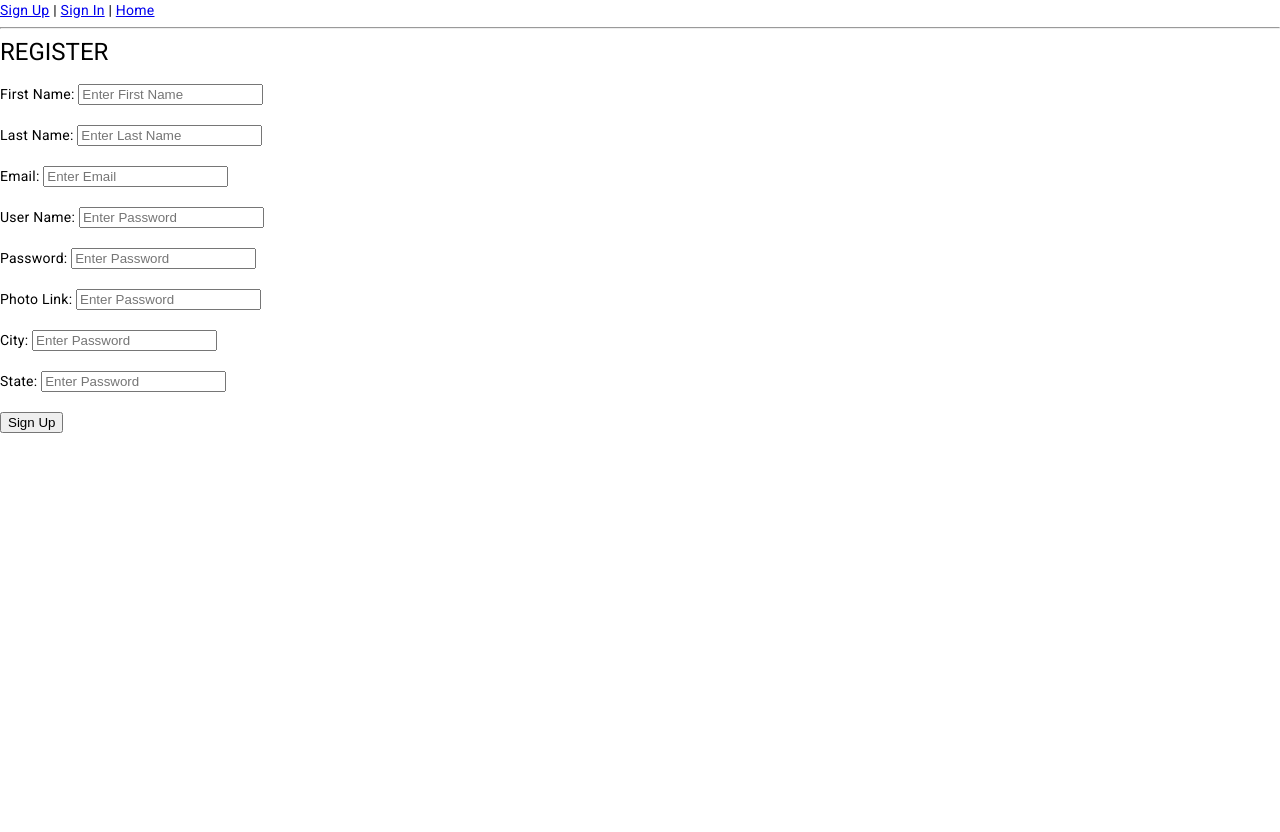
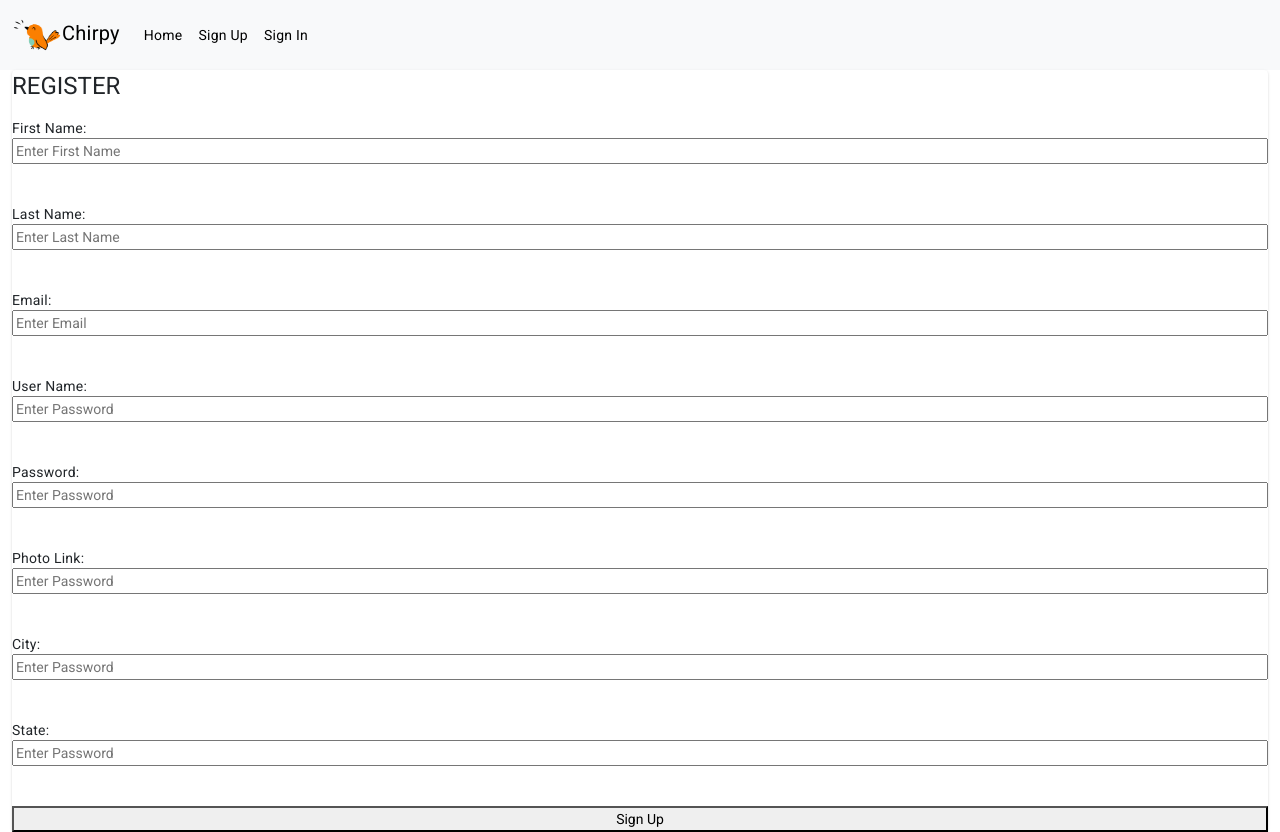
Before and after one commit to goodonone/frontend-final-project, an Angular app: page /signup in a window 1280 px wide. Before the commit the page ends 800 px from the top, so only its background shows below. Built offline with nearby package versions, Linux system fonts and the light colour scheme.

Commit message:
Styling for HTML for Signin

```diff
--- a/package.json
+++ b/package.json
@@ -20,6 +20,7 @@
     "@angular/platform-browser": "^16.2.0",
     "@angular/platform-browser-dynamic": "^16.2.0",
     "@angular/router": "^16.2.0",
+    "bootstrap": "^5.3.1",
     "rxjs": "~7.8.0",
     "tailwindcss": "^3.3.3",
     "tslib": "^2.3.0",
--- a/src/app/app.component.html
+++ b/src/app/app.component.html
@@ -1,9 +1,41 @@
-<nav role="navigation">
+<!-- <nav role="navigation">
   <a routerLink="/signup" title="Sign Up">Sign Up</a>
   <span> | </span>
   <a routerLink="/signin" title="Sign In">Sign In</a>
   <span> | </span>
   <a routerLink="/Home" title="Home">Home</a>
   <hr>
+</nav> -->
+
+<nav class="navbar navbar-expand-lg bg-body-tertiary">
+  <div class="container-fluid">
+    <a class="navbar-brand" routerLink="/home"> <img src="assets/bird-chirping-flat-by-Vexels.png" width="50" height="44" routerLink="/home">Chirpy</a>
+    <button class="navbar-toggler" type="button" data-bs-toggle="collapse" data-bs-target="#navbarSupportedContent" aria-controls="navbarSupportedContent" aria-expanded="false" aria-label="Toggle navigation">
+      <span class="navbar-toggler-icon"></span>
+    </button>
+    <div class="collapse navbar-collapse" id="navbarSupportedContent">
+      <ul class="navbar-nav me-auto mb-2 mb-lg-0">
+        <li class="nav-item">
+          <a class="nav-link active" aria-current="page" routerLink="/home">Home</a>
+        </li>
+        <li class="nav-item">
+          <a class="nav-link active" aria-disabled="true" routerLink="/signup">Sign Up</a>
+        </li>
+        <li class="nav-item">
+          <a class="nav-link active" aria-disabled="true" routerLink="/signin">Sign In</a>
+        </li>
+        <!-- <li class="nav-item">
+          <a class="nav-link active" aria-disabled="true" routerLink="/Profile">Hi!, </a>
+        </li> -->
+      </ul>
+      <!-- <form class="d-flex" role="search">
+        <input class="form-control me-2" type="search" placeholder="Search" aria-label="Search">
+        <button class="btn btn-outline-success" type="submit">Search</button>
+      </form> -->
+    </div>
+  </div>
 </nav>
+
+<!-- **Make a way for a button to appear only if logged in** -->
+
 <router-outlet></router-outlet>
--- a/src/app/components/sign-in/sign-in.component.css
+++ b/src/app/components/sign-in/sign-in.component.css
@@ -0,0 +1,34 @@
+.example-card,
+.mat-card {
+    display: flex;
+    justify-content: space-around;
+    max-width: 400px;
+    align-items: center;
+    padding: 50px;
+    margin-top: 70px;
+}
+
+.example-header-image,
+.mat-card-sm-image {
+    background-image: url('src/assets/bird-chirping-flat-by-Vexels.png');
+    background-size: 55px;
+    zoom: 200%;
+}
+
+.example-button-row button,
+.example-button-row a {
+    margin-top: 5px;
+    margin-right: 8px;
+}
+
+.example-disabled {
+    display: inline-block;
+}
+
+.input {
+    margin-top: 5px;
+}
+
+.title {
+    margin-top: 30px;
+}
--- a/src/app/components/sign-in/sign-in.component.html
+++ b/src/app/components/sign-in/sign-in.component.html
@@ -1,5 +1,34 @@
-<form (ngSubmit)="signin()">
-    <h1>LOGIN</h1>
+<div class="container-fluid mat-card">
+  <form (ngSubmit)="signin()">
+<mat-card class="example-card">
+  <mat-card-header>
+    <div mat-card-avatar class="example-header-image"></div>
+    <mat-card-title class="title">LOGIN</mat-card-title>
+    <!-- <mat-card-subtitle>Dog Breed</mat-card-subtitle> -->
+  </mat-card-header>
+  <!-- <img mat-card-image src="https://material.angular.io/assets/img/examples/shiba2.jpg" alt="Photo of a Shiba Inu"> -->
+  <mat-card-content>
+    <p>
+      <mat-form-field appearance="outline" (ngSubmit)="signin()">
+        <mat-label></mat-label>
+        <input matInput placeholder="Username" type="text" name="userName" class="input" [(ngModel)]="username">
+        <mat-icon matSuffix>sentiment_very_satisfied</mat-icon>
+      <br>
+        <input matInput placeholder="Password" type="text" name="Password" class="input" [(ngModel)]="password">
+        <mat-icon matSuffix>sentiment_very_satisfied</mat-icon>
+        <div class="example-button-row">
+          <button mat-button type="submit">Sign In</button>
+          </div>
+      </mat-form-field>
+    </p>
+  </mat-card-content>
+</mat-card>
+</form>
+</div>
+
+
+<!-- <form (ngSubmit)="signin()">
+    <h1>Login</h1>
     <span>User Name:  </span>
     <input placeholder="Enter email" type="text" name="userName" [(ngModel)]="username">
     <br><br>
@@ -10,4 +39,4 @@
     <button>
       Sign In
     </button>
-</form>
+</form> -->
--- a/src/app/components/sign-up/sign-up.component.html
+++ b/src/app/components/sign-up/sign-up.component.html
@@ -1,4 +1,6 @@
-<form (ngSubmit)="signUp()">
+<div class="container-fluid mat-card">
+    <form (ngSubmit)="signUp()">
+  <mat-card class="example-card">
     <h1>REGISTER</h1>
     <span>First Name:  </span>
     <input placeholder="Enter First Name" type="text" name="firstName" [(ngModel)]="newUser.firstName"><br><br>
@@ -19,4 +21,5 @@
     <button>
       Sign Up
     </button>
+  </mat-card>
 </form>
--- a/src/index.html
+++ b/src/index.html
@@ -9,6 +9,8 @@
   <link rel="preconnect" href="https://fonts.gstatic.com">
   <link href="https://fonts.googleapis.com/css2?family=Roboto:wght@300;400;500&display=swap" rel="stylesheet">
   <link href="https://fonts.googleapis.com/icon?family=Material+Icons" rel="stylesheet">
+  <link href="https://cdn.jsdelivr.net/npm/bootstrap@5.3.0/dist/css/bootstrap.min.css" rel="stylesheet"
+  integrity="sha384-9ndCyUaIbzAi2FUVXJi0CjmCapSmO7SnpJef0486qhLnuZ2cdeRhO02iuK6FUUVM" crossorigin="anonymous">
 </head>
 <body class="mat-typography">
   <app-root></app-root>
```
Also changed, not shown: src/app/app.module.ts (+7 -0 lines), src/assets/bird-chirping-flat-by-Vexels.png (added), 1 other file (tests, documents, lock files or other folders).
